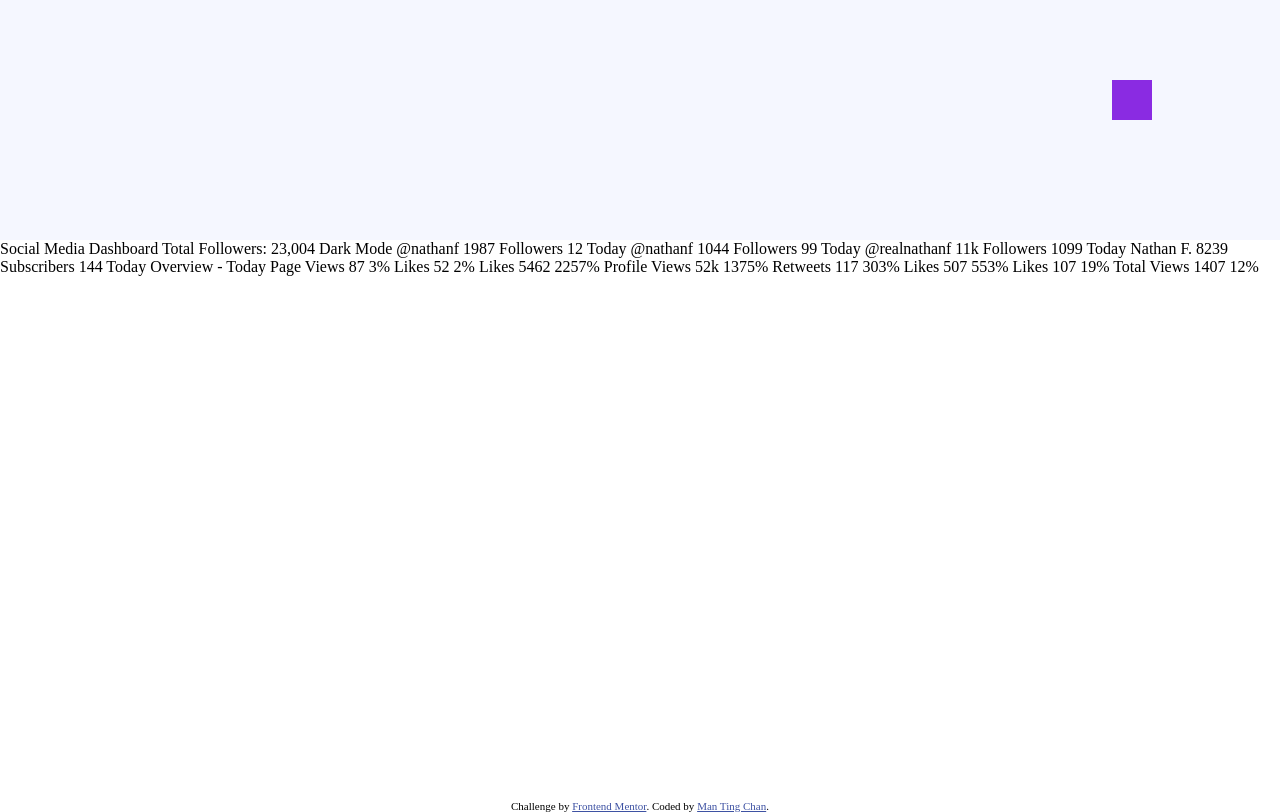
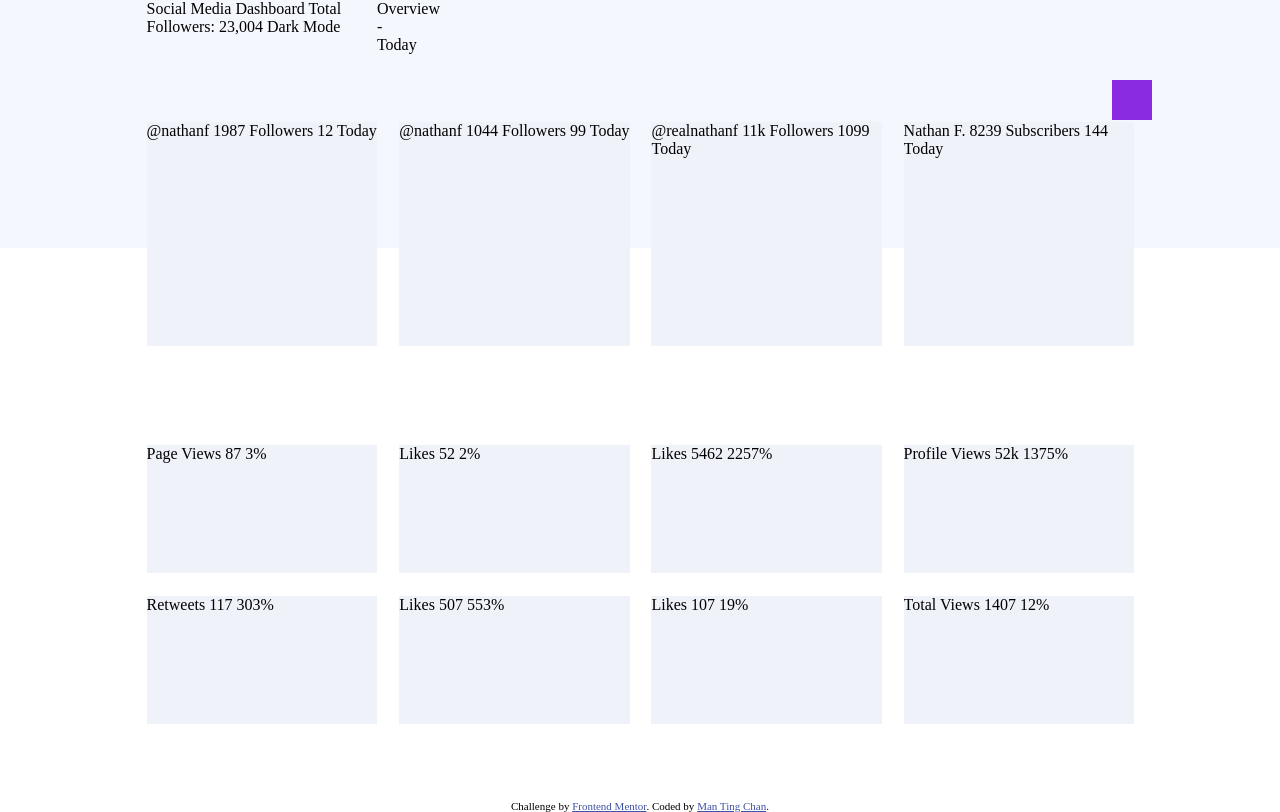
Before and after one commit to M-Chan/Social-Media-Dashboard-with-Theme-Switcher, a plain HTML site: page index.html in a window 1280 px wide. Drawn offline with Linux system fonts and the light colour scheme.

Commit message:
added cards that toggle colour

```diff
--- a/app/app.js
+++ b/app/app.js
@@ -3,26 +3,38 @@ const screen = document.getElementById("container");
 const banner = document.getElementById("banner");
 const toggleButton = document.getElementById("toggle");
 
+let card = document.querySelectorAll(".card");
+
 // toggleButton.addEventListener("onclick", toggleDarkMode());
 
 function toggleDarkMode() {
     if(screen.classList.contains("containerLight")) {
-        console.log("In Light Mode")
-        console.log("In Light Mode switching to Dark Mode")
-        screen.classList.remove("containerLight")
-        banner.classList.remove("bannerLight")
-        screen.classList.add("containerDark")
-        banner.classList.add("bannerDark")
+        console.log("In Light Mode");
+        console.log("In Light Mode switching to Dark Mode");
+        screen.classList.remove("containerLight");
+        banner.classList.remove("bannerLight");
+        screen.classList.add("containerDark");
+        banner.classList.add("bannerDark");
+
+        card.forEach(item => {
+            item.classList.remove("cardLight");
+            item.classList.add("cardDark");
+        })
     }
     else if (screen.classList.contains("containerDark")) {
-        console.log("In Dark Mode")
-        console.log("In Dark Mode switching to Light Mode")
-        screen.classList.remove("containerDark")
-        banner.classList.remove("bannerDark")
-        screen.classList.add("containerLight")
-        banner.classList.add("bannerLight")
+        console.log("In Dark Mode");
+        console.log("In Dark Mode switching to Light Mode");
+        screen.classList.remove("containerDark");
+        banner.classList.remove("bannerDark");
+        screen.classList.add("containerLight");
+        banner.classList.add("bannerLight");
+
+        card.forEach(item => {
+            item.classList.remove("cardDark");
+            item.classList.add("cardLight");
+        })
     }
     else {
-        console.log("Error")
+        console.log("Error");
     }
 }
--- a/index.html
+++ b/index.html
@@ -25,71 +25,86 @@
 
     </div>
 
-    <div class="cardContainer">
-      Social Media Dashboard
-      Total Followers: 23,004
+    Social Media Dashboard
+    Total Followers: 23,004
 
-      Dark Mode
+    Dark Mode
 
-
-
+    <div id="mainFb" class="card mainCard cardLight">
       @nathanf
       1987
       Followers
       12 Today
-
+    </div>
+    <div id="mainTwitter" class="card mainCard cardLight">
       @nathanf
       1044
       Followers
       99 Today
-
+    </div>
+    <div id="mainInsta" class="card mainCard cardLight">
       @realnathanf
       11k
       Followers
       1099 Today
-
+    </div>
+    <div id="mainYT" class="card mainCard cardLight">
       Nathan F.
       8239
       Subscribers
       144 Today
+    </div>
 
 
+    Overview - Today
 
-      Overview - Today
-
+    <div id="viewsFB" class="card overviewCard cardLight">
       Page Views
       87
       3%
+    </div>
 
+    <div id="likesFB" class="card overviewCard cardLight">
       Likes
       52
       2%
+    </div>
 
+    <div id="likesInsta" class="card overviewCard cardLight">
       Likes
       5462
       2257%
+    </div>
 
+    <div id="viewsInsta" class="card overviewCard cardLight">
       Profile Views
       52k
       1375%
+    </div>
 
+    <div id="retweetsTwitter" class="card overviewCard cardLight">
       Retweets
       117
       303%
+    </div>
 
+    <div id="likesTwitter" class="card overviewCard cardLight">
       Likes
       507
       553%
+    </div>
 
+    <div id="likesYT" class="card overviewCard cardLight">
       Likes
       107
       19%
+    </div>
 
+    <div id="viewsYT" class="card overviewCard cardLight">
       Total Views
       1407
       12%
     </div>
-
   </div>
 
   <div class="attribution">
--- a/styles/background_style.css
+++ b/styles/background_style.css
@@ -7,6 +7,15 @@
 #container{
     width: 100vw;
     height: 100vh;
+
+    display: grid;
+    grid-template-columns: 11.45vw 18vw 1.75vw 18vw 1.7vw 18vw 1.7vw 18vw 11.45vw;
+    grid-template-rows: 15.2vh 28vh 12.4vh 16vh 2.9vh 16vh 9.5vh;
+}
+
+#banner{
+    width: 100vw;
+    height: 31vh;
 }
 
 #toggle{
@@ -20,5 +29,75 @@
     background-color: blueviolet;
 }
 
+.mainCard{
+    width: 18vw;
+    height: 28vh;
+
+    grid-row: 2;
+}
+
+#mainFb{
+    grid-column: 2;
+}
+
+#mainTwitter{
+    grid-column: 4;
+}
+
+#mainInsta{
+    grid-column: 6;
+}
+
+#mainYT{
+    grid-column: 8;
+}
+
+
+.overviewCard{
+    width: 18vw;
+    height: 16vh;
+}
+
+#viewsFB{
+    grid-column: 2;
+    grid-row: 4;
+}
+
+#likesFB{
+    grid-column: 4;
+    grid-row: 4;
+}
+
+#likesInsta{
+    grid-column: 6;
+    grid-row: 4;
+}
+
+#viewsInsta{
+    grid-column: 8;
+    grid-row: 4;
+}
+
+#retweetsTwitter{
+    grid-column: 2;
+    grid-row: 6;
+}
+
+#likesTwitter{
+    grid-column: 4;
+    grid-row: 6;
+}
+
+#likesYT{
+    grid-column: 6;
+    grid-row: 6;
+}
+
+#viewsYT{
+    grid-column: 8;
+    grid-row: 6;
+}
+
+
 .attribution { font-size: 11px; text-align: center; }
 .attribution a { color: hsl(228, 45%, 44%); }
--- a/styles/dark_background_style.css
+++ b/styles/dark_background_style.css
@@ -9,8 +9,9 @@
 }
 
 .bannerDark{
-    width: 100vw;
-    height: 30vh;
-
     background-color: hsl(232, 19%, 15%);
 }
+
+.cardDark{
+    background-color: hsl(228, 28%, 20%);
+}
--- a/styles/light_background_style.css
+++ b/styles/light_background_style.css
@@ -9,8 +9,9 @@
 }
 
 .bannerLight{
-    width: 100vw;
-    height: 30vh;
-
     background-color: hsl(225, 100%, 98%);
 }
+
+.cardLight{
+    background-color: hsl(227, 47%, 96%);
+}
```
